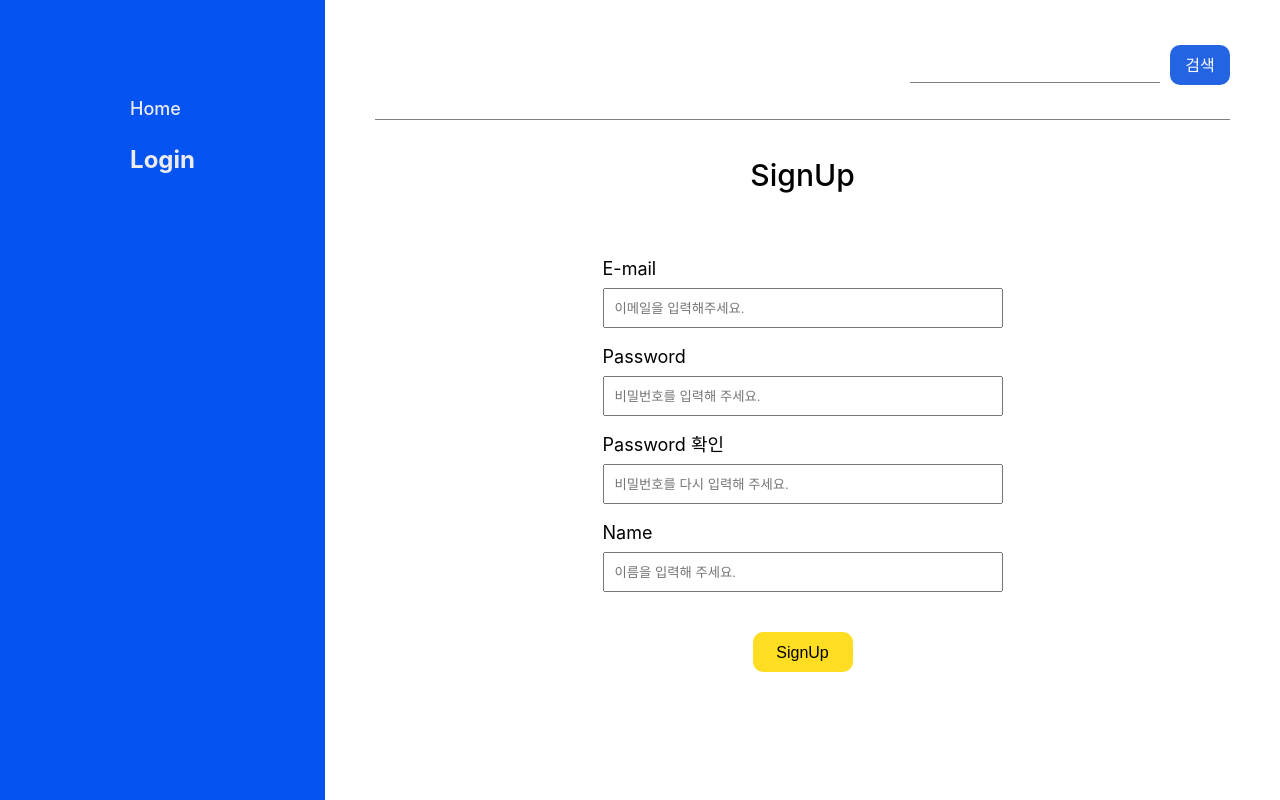
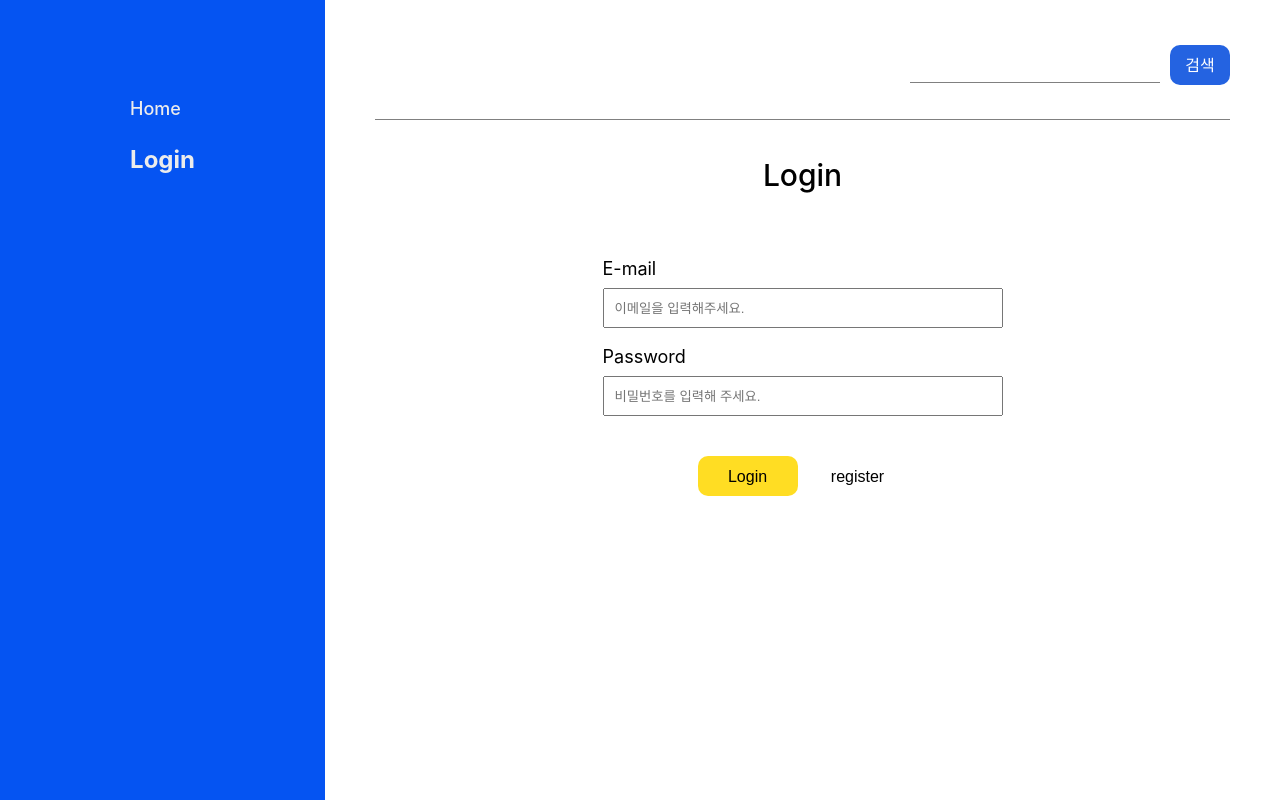
Before and after one commit to arko0531/react-blog, a React (Create React App) app: page /auth in a window 1280 px wide. Built offline with nearby package versions, Linux system fonts and the light colour scheme.

Commit message:
feature/react-blog-project-7: 로그인 조건부 렌더링

```diff
--- a/src/components/form/AuthForm.jsx
+++ b/src/components/form/AuthForm.jsx
@@ -4,12 +4,14 @@ import styled from 'styled-components';
 import Button from '../ui/Button';
 import { useMutation } from '@tanstack/react-query';
 import axios from 'axios';
-import { useState } from 'react';
 import { createUserWithEmailAndPassword, signInWithEmailAndPassword, getAuth } from 'firebase/auth';
 import { useNavigate } from 'react-router-dom';
+import { useDispatch, useSelector } from 'react-redux';
+import { isLoginActions } from '../../store/reducers/login';
 
 const AuthForm = () => {
-  const [isLogin, setIsLogin] = useState(false);
+  const isLogin = useSelector(state => state.isLogin.isLogin);
+  const dispatch = useDispatch();
 
   const navigate = useNavigate();
 
@@ -18,7 +20,7 @@ const AuthForm = () => {
     mutationFn: ({ name, email, password }) =>
       axios.post('https://react-blog-cf942-default-rtdb.firebaseio.com/users.json', { name, password, email }),
     onSuccess: () => {
-      setIsLogin(true);
+      dispatch(isLoginActions.login());
       navigate('/auth');
     },
   });
@@ -57,7 +59,7 @@ const AuthForm = () => {
       const password = e.target.password.value;
       const passwordConfirm = e.target.passwordCheck.value;
 
-      if (password.length <= 6 && passwordConfirm.length <= 6) {
+      if (password.length < 6 && passwordConfirm.length < 6) {
         alert('비밀번호를 6자리 이상으로 설정해주세요.');
         return;
       }
@@ -77,6 +79,10 @@ const AuthForm = () => {
 
       login(email, password);
     }
+  };
+
+  const handleRegister = () => {
+    // mode
   };
 
   // async function handleAuth(event) {
@@ -99,7 +105,7 @@ const AuthForm = () => {
   return (
     <>
       <StyledAuthForm id="authForm" onSubmit={handleAuth}>
-        <AuthTitle>{isLogin ? 'Login' : 'SignUp'}</AuthTitle>
+        <AuthTitle>{!isLogin ? 'Login' : 'SignUp'}</AuthTitle>
         <Input label="E-mail" type="email" id="email" width="400" placeholder="이메일을 입력해주세요." required />
         <Input
           label="Password"
@@ -109,7 +115,7 @@ const AuthForm = () => {
           placeholder="비밀번호를 입력해 주세요."
           required
         />
-        {!isLogin && (
+        {isLogin && (
           <>
             <Input
               label="Password 확인"
@@ -123,12 +129,17 @@ const AuthForm = () => {
           </>
         )}
         <ButtonWrapper>
-          <Button type="submit">{isLogin ? 'Login' : 'SignUp'}</Button>
+          <Button type="submit">{!isLogin ? 'Login' : 'SignUp'}</Button>
+          <Button type="button" onClick={handleRegister} $bgColor="white">
+            register
+          </Button>
         </ButtonWrapper>
       </StyledAuthForm>
     </>
   );
 };
+
+// mode로 바꿔야함
 
 export default AuthForm;
 
@@ -161,5 +172,7 @@ const StyledAuthForm = styled.form`
 `;
 
 const ButtonWrapper = styled.div`
+  display: flex;
   margin-top: 40px;
+  gap: 10px;
 `;
--- a/src/components/navigator/Navigator.jsx
+++ b/src/components/navigator/Navigator.jsx
@@ -1,22 +1,30 @@
-import React, { useState } from 'react';
+import React from 'react';
 import { NavLink } from 'react-router-dom';
 import styled from 'styled-components';
 import { getAuth } from 'firebase/auth';
+import { useDispatch, useSelector } from 'react-redux';
+import { isLoginActions } from '../../store/reducers/login';
 
 const Navigator = () => {
+  const isLogin = useSelector(state => state.isLogin.isLogin);
+  const dispatch = useDispatch();
+
   const auth = getAuth();
   const user = auth.currentUser;
 
   const logoutHandler = () => {
     auth.signOut();
-    console.log(user);
+
+    dispatch(isLoginActions.logout());
+    alert('로그아웃 되었습니다.');
   };
+  console.log(user);
 
   return (
     <Nav>
       <NavText to="/">Home</NavText>
-      {!user && <NavText to="/auth">Login</NavText>}
-      {user && <LogoutButton onClick={logoutHandler}>Logout</LogoutButton>}
+      {!isLogin && <NavText to="/auth">Login</NavText>}
+      {isLogin && <LogoutButton onClick={logoutHandler}>Logout</LogoutButton>}
     </Nav>
   );
 };
--- a/src/firebase.js
+++ b/src/firebase.js
@@ -1,6 +1,5 @@
 // Import the functions you need from the SDKs you need
 import { initializeApp } from 'firebase/app';
-import { getAuth } from 'firebase/auth';
 // TODO: Add SDKs for Firebase products that you want to use
 // https://firebase.google.com/docs/web/setup#available-libraries
 
--- a/src/pages/main/Index.jsx
+++ b/src/pages/main/Index.jsx
@@ -3,9 +3,11 @@ import PostList from '../../components/post/PostList';
 import Button from '../../components/ui/Button';
 import styled from 'styled-components';
 import { useNavigate } from 'react-router-dom';
+import { useSelector } from 'react-redux';
 
 const MainPostPage = () => {
   const navigate = useNavigate();
+  const isLogin = useSelector(state => state.isLogin.isLogin);
 
   const handleWritePost = () => {
     navigate('/posts/new');
@@ -13,9 +15,7 @@ const MainPostPage = () => {
 
   return (
     <>
-      <ButtonWrapper>
-        <Button onClick={handleWritePost}>New</Button>
-      </ButtonWrapper>
+      <ButtonWrapper>{isLogin && <Button onClick={handleWritePost}>New</Button>}</ButtonWrapper>
 
       <PostList />
     </>
--- a/src/pages/post/DetailPostPage.jsx
+++ b/src/pages/post/DetailPostPage.jsx
@@ -4,10 +4,12 @@ import styled from 'styled-components';
 import { useNavigate, useParams } from 'react-router-dom';
 import { useQuery } from '@tanstack/react-query';
 import axios from 'axios';
+import { useSelector } from 'react-redux';
 
 const DetailPostPage = () => {
   const navigate = useNavigate();
   const params = useParams();
+  const isLogin = useSelector(state => state.isLogin.isLogin);
 
   const { data, isLoading, error } = useQuery({
     queryKey: ['posts', params.postId],
@@ -64,10 +66,13 @@ const DetailPostPage = () => {
 
   return (
     <>
-      {' '}
       <ButtonWrapper>
-        <Button onClick={handleEdit}>Edit</Button>
-        <Button onClick={handleDelete}>Delete</Button>
+        {isLogin && (
+          <>
+            <Button onClick={handleEdit}>Edit</Button>
+            <Button onClick={handleDelete}>Delete</Button>
+          </>
+        )}
       </ButtonWrapper>
       {content}
     </>
--- /dev/null
+++ b/src/store/index.js
@@ -0,0 +1,8 @@
+import { configureStore } from '@reduxjs/toolkit';
+import isLoginReducer from './reducers/login';
+
+const store = configureStore({
+  reducer: { isLogin: isLoginReducer },
+});
+
+export default store;
--- /dev/null
+++ b/src/store/reducers/login.js
@@ -0,0 +1,20 @@
+import { createSlice } from '@reduxjs/toolkit';
+
+const initialState = { isLogin: false };
+
+const loginSlice = createSlice({
+  name: 'isLogin',
+  initialState,
+  reducers: {
+    login(state) {
+      state.isLogin = true;
+    },
+    logout(state) {
+      state.isLogin = false;
+    },
+  },
+});
+
+export const isLoginActions = loginSlice.actions;
+
+export default loginSlice.reducer;
```
Also changed, not shown: src/App.js (+7 -4 lines).
